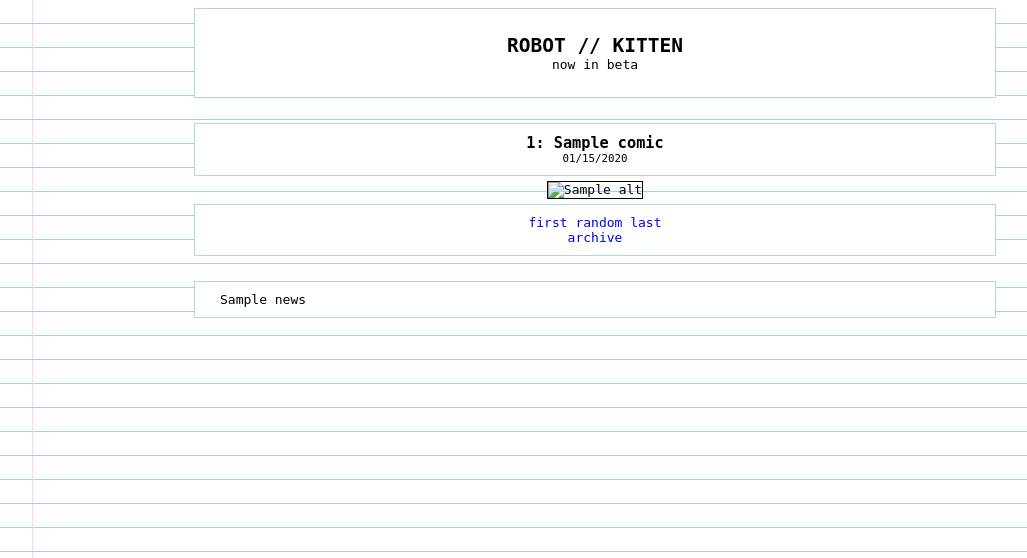
After one commit to codebykat/robotkitten, a Django app: template viewer/templates/comic.html in a window 1280 px wide. The commit adds this page. Shown: the top 558 px of the page, without its empty margins (45-1072 px from the left). Run offline with Django 3.2, Linux system fonts and the light colour scheme; the template is opened without the code that fills it: most values are stand-ins (such as "Sample title", 1, 10 or a date in 2020).

Commit message:
changed banner, renamed template

```diff
--- a/media/css/style.css
+++ b/media/css/style.css
@@ -24,6 +24,13 @@ div#top {
   margin-top: 0;
 }
 
+div#top h2 {
+  margin: 0px auto;
+  font-family: monospace;
+}
+
+h3 { margin: 0px auto; }
+
 div.comic {
   text-align: center;
   font-family: monospace;
--- a/viewer/templates/base.html
+++ b/viewer/templates/base.html
@@ -9,11 +9,8 @@
 </head>
 <body>
 <div class="content" id="top">
-It's a ROBOT! ...
-It's a KITTEN! ...
-It's a ROBOT KITTEN!<br />
-
-(a work in progress; please stay tuned)
+<h2>ROBOT // KITTEN</h2>
+now in beta
 </div>
 
 {% block content %}{% endblock %}
--- /dev/null
+++ b/viewer/templates/comic.html
@@ -0,0 +1,36 @@
+{% extends "base.html" %}
+
+{% block content %}
+
+<div class="content" id="title">
+  <h3>{{comic.id}}: {{comic.title}}</h3>
+  <small>{{comic.date|date:"m/d/Y"}}</small>
+</div>
+
+<div class="comic">
+  <img src="{{comic.url}}" title="{{comic.alt}}" /><br />
+</div>
+
+<div class="content" id="nav">
+  <a href="/001">first</a>
+
+  {% if comic.prev %}
+    <a href="{{comic.prev}}">prev</a>
+  {% endif %}
+  <a href="/random">random</a>
+
+  {% if comic.next %}
+    <a href="{{comic.next}}">next</a>
+  {% endif %}
+  <a href="/">last</a>
+  <br/>
+  <a href="/list">archive</a>
+</div>
+
+{% if comic.news %}
+<div class="content" id="news">
+  {{comic.news|safe}}
+</div>
+{% endif %}
+
+{% endblock %}
--- a/viewer/views.py
+++ b/viewer/views.py
@@ -54,7 +54,7 @@ def comic(request, comic_id=""):
   except:
     pass
 
-  return render_to_response('index.html', {'comic':com})
+  return render_to_response('comic.html', {'comic':com})
 
 def random(request):
   tempcomics = os.listdir(comic_root)
```
